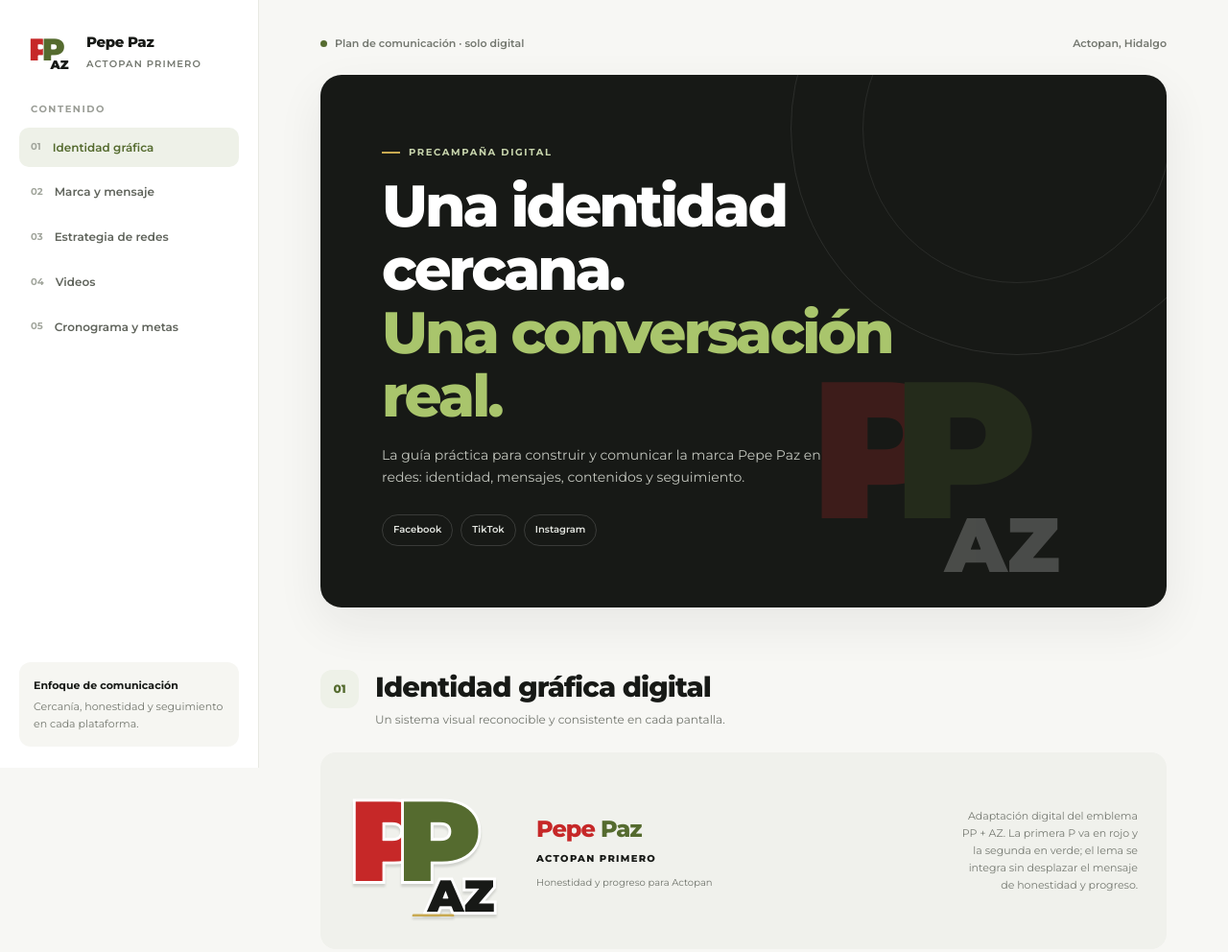
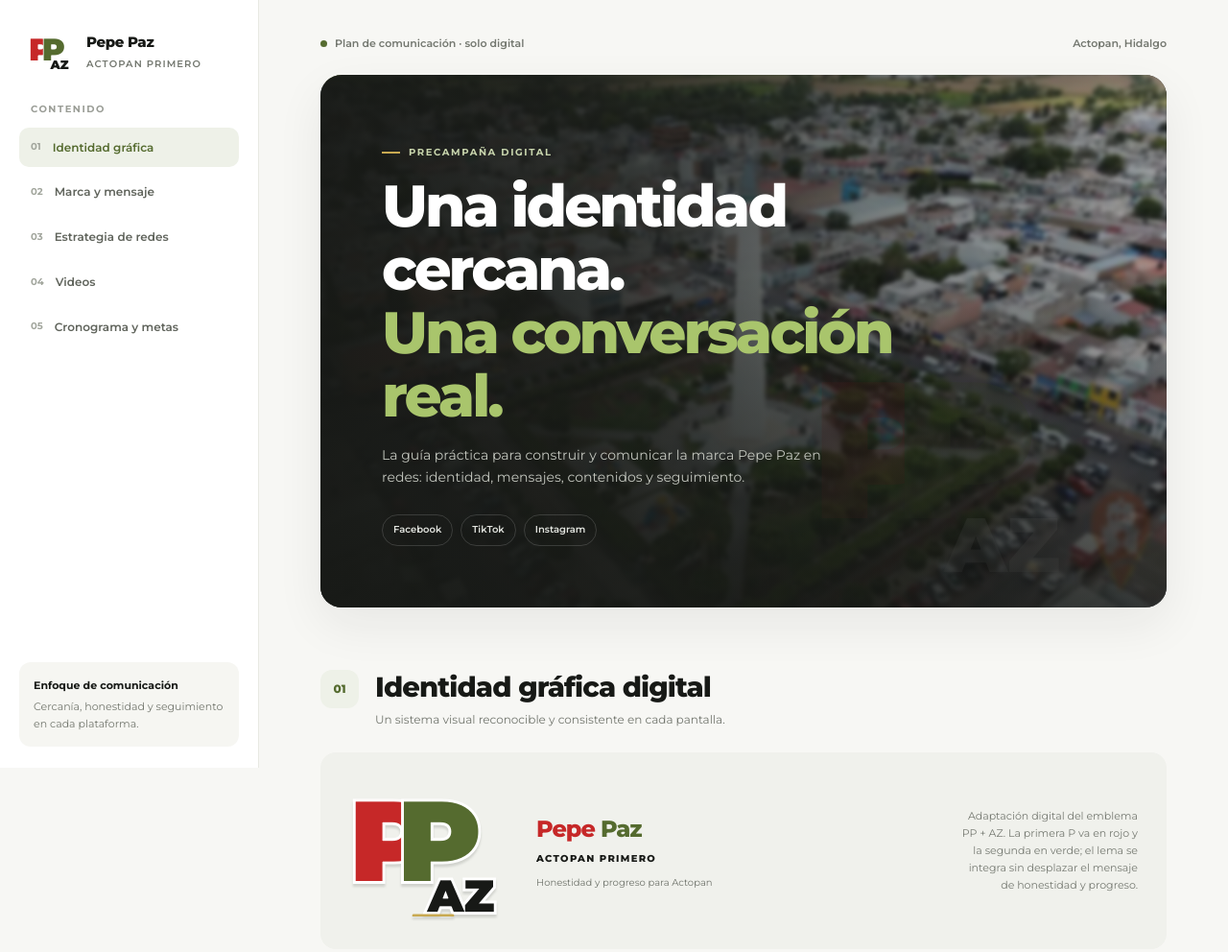
Before and after one commit to JoseIsaac/Digital, a plain HTML site: page identidad-pepe-paz-profesional.html in a window 1280 px wide. Shown: the top 992 px of the page at 96% size. Drawn offline with Linux system fonts and the light colour scheme.

Commit message:
cambio por imagen en fondo de cabecera

```diff
--- a/identidad-pepe-paz-profesional.html
+++ b/identidad-pepe-paz-profesional.html
@@ -83,13 +83,13 @@
             min-height: 330px;
             padding: clamp(32px, 5vw, 64px);
             border-radius: 22px;
-            background: var(--ink);
+            background-color: var(--ink);
             color: white;
             box-shadow: var(--shadow);
         }
         .hero::before, .hero::after { position: absolute; content: ""; pointer-events: none; }
-        .hero::before { top: -180px; right: -80px; width: 470px; height: 470px; border: 1px solid rgba(255,255,255,.09); border-radius: 50%; }
-        .hero::after { top: -105px; right: -5px; width: 320px; height: 320px; border: 1px solid rgba(255,255,255,.08); border-radius: 50%; }
+        .hero::before { inset: -6px; background: url("./actopan-centro.png") center 52% / cover no-repeat; filter: blur(2px); transform: scale(1.015); }
+        .hero::after { inset: 0; background: linear-gradient(90deg, rgba(23, 25, 22, .97) 0%, rgba(23, 25, 22, .86) 32%, rgba(23, 25, 22, .55) 66%, rgba(23, 25, 22, .3) 100%), linear-gradient(0deg, rgba(23, 25, 22, .76) 0%, transparent 62%); }
         .hero-copy { position: relative; z-index: 1; max-width: 650px; }
         .eyebrow { display: inline-flex; align-items: center; gap: 9px; margin-bottom: 15px; color: #c8d5ad; font-size: 10px; font-weight: 700; letter-spacing: 1.6px; text-transform: uppercase; }
         .eyebrow::before { width: 19px; height: 2px; background: var(--gold); content: ""; }
```
Also changed, not shown: index.html (+3 -3 lines), actopan-centro.png (added).
